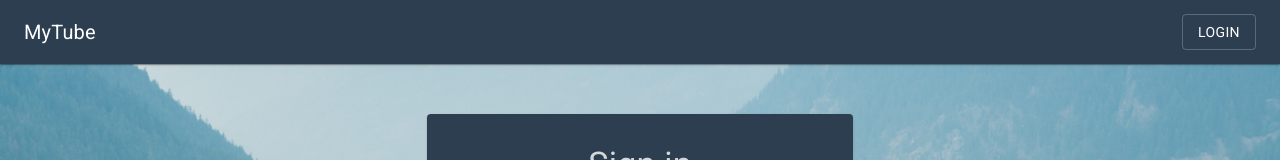
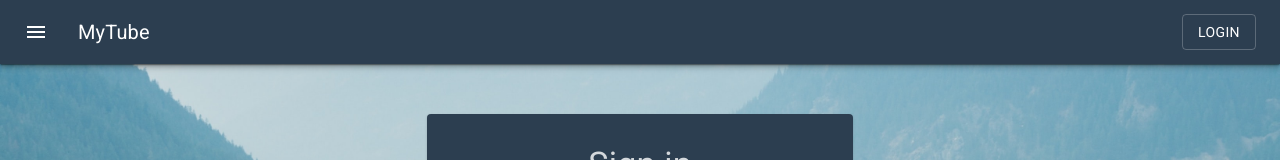
Before and after one commit to serendave/myTube, a React (Create React App) app: page /login in a window 1280 px wide. Shown: the top 160 px of the page. Built offline with nearby package versions, Linux system fonts and the light colour scheme.

Commit message:
added advanced sidebar

```diff
--- a/package.json
+++ b/package.json
@@ -10,6 +10,7 @@
     "@testing-library/user-event": "^7.1.2",
     "axios": "^0.19.2",
     "classnames": "^2.2.6",
+    "clsx": "^1.1.1",
     "node-sass": "^4.14.1",
     "react": "^16.13.1",
     "react-dom": "^16.13.1",
--- a/src/App.js
+++ b/src/App.js
@@ -1,6 +1,6 @@
-import React, { Fragment, useEffect, useCallback } from "react";
+import React, { Fragment, useEffect, useCallback, useState } from "react";
 import { Route, Switch, Redirect } from "react-router-dom";
-import { ThemeProvider } from "@material-ui/core/styles";
+import { ThemeProvider, makeStyles } from "@material-ui/core/styles";
 import theme from "./theme/default";
 
 import { useDispatch, useSelector } from "react-redux";
@@ -10,15 +10,37 @@ import Mainpage from "./containers/Mainpage/Mainpage";
 import Loginpage from "./containers/Loginpage/Loginpage";
 import Header from "./components/Header/Header";
 
+const sideBarWidth = 165;
+
+const useStyles = makeStyles({
+    root: {
+        display: "flex",
+        flexDirection: "column",
+        minHeight: "inherit"
+    }
+});
+
 const App = () => {
+    const styles = useStyles();
+
     const dispatch = useDispatch();
+    const [sideBarOpen, setSideBarOpen] = useState(false);
+
+    const openSideBarHandler = () => {
+        setSideBarOpen(true);
+    };
+
+    const closeSideBarHandler = () => {
+        setSideBarOpen(false);
+    };
 
     const isAuthenticated = useSelector((state) => state.auth.token !== null);
     const onTryAutoLogin = useCallback(() => dispatch(action.authCheckState()), [dispatch]);
 
     useEffect(() => {
         onTryAutoLogin();
-    }, [onTryAutoLogin]);
+        console.log(sideBarOpen);
+    }, [onTryAutoLogin, sideBarOpen]);
 
     let routes = (
         <Fragment>
@@ -32,7 +54,17 @@ const App = () => {
             <Fragment>
                 <Redirect to="/videos" />
                 <Switch>
-                    <Route path="/videos" component={Mainpage} />
+                    <Route
+                        path="/videos"
+                        render={(props) => (
+                            <Mainpage
+                                {...props}
+                                sideBar={sideBarOpen}
+                                sideBarClosed={closeSideBarHandler}
+                                sideBarWidth={sideBarWidth}
+                            />
+                        )}
+                    />
                     <Route path="/login" component={Loginpage} />
                 </Switch>
             </Fragment>
@@ -41,10 +73,14 @@ const App = () => {
 
     return (
         <ThemeProvider theme={theme}>
-            <Fragment>
-                <Header />
+            <div className={styles.root}>
+                <Header
+                    sideBar={sideBarOpen}
+                    sideBarOpened={openSideBarHandler}
+                    sideBarWidth={sideBarWidth}
+                />
                 {routes}
-            </Fragment>
+            </div>
         </ThemeProvider>
     );
 };
--- a/src/components/AddElement/AddCollection/AddCollection.js
+++ b/src/components/AddElement/AddCollection/AddCollection.js
@@ -6,13 +6,14 @@ import * as actions from "../../../store/actions/actionCreators/videos";
 import Menu from "@material-ui/core/Menu";
 import IconButton from "@material-ui/core/IconButton";
 import AddIcon from "@material-ui/icons/Add";
-import { InputBase, Button, makeStyles, Typography } from "@material-ui/core";
+import { InputBase, Button, makeStyles, Typography, ListItemIcon, ListItem, ListItemText } from "@material-ui/core";
+import { withStyles } from "@material-ui/core/styles";
 
 const useStyles = makeStyles({
     menu: {
         "& ul": {
             padding: 10,
-        }
+        },
     },
     inputBox: {
         display: "flex",
@@ -25,6 +26,12 @@ const useStyles = makeStyles({
         padding: "5px 10px",
     },
 });
+
+const CustomListItemIcon = withStyles({
+    root: {
+        minWidth: 50,
+    },
+})((props) => <ListItemIcon {...props} />);
 
 const AddCollection = () => {
     const styles = useStyles();
@@ -39,7 +46,7 @@ const AddCollection = () => {
         onCollectionCreate(collectionName);
 
         setCollectionName("");
-    }
+    };
 
     const openMenuHandler = (event) => {
         setAnchorEl(event.currentTarget);
@@ -55,9 +62,12 @@ const AddCollection = () => {
 
     return (
         <div>
-            <IconButton aria-controls="add-collection" aria-haspopup="true" onClick={openMenuHandler}>
-                <AddIcon />
-            </IconButton>
+            <ListItem button aria-controls="add-collection" aria-haspopup="true" onClick={openMenuHandler}>
+                <CustomListItemIcon>
+                    <AddIcon />
+                </CustomListItemIcon>
+                <ListItemText primary="Add new" />
+            </ListItem>
             <Menu
                 id="add-collection"
                 anchorEl={anchorEl}
@@ -77,7 +87,7 @@ const AddCollection = () => {
                         value={collectionName}
                         placeholder="Collection name"
                         className={styles.input}
-                        onKeyDown={e => {
+                        onKeyDown={(e) => {
                             if (e.key === "Enter") {
                                 createCollectionHandler();
                             }
--- a/src/components/Header/Header.js
+++ b/src/components/Header/Header.js
@@ -21,8 +21,10 @@ import Paper from "@material-ui/core/Paper";
 import Snackbar from "@material-ui/core/Snackbar";
 import IconButton from "@material-ui/core/IconButton";
 import CheckCircleIcon from "@material-ui/icons/CheckCircle";
+import MenuIcon from "@material-ui/icons/Menu";
+import clsx from "clsx";
 
-const useStyles = makeStyles({
+const useStyles = makeStyles((theme) => ({
     root: {
         alignItems: "center",
     },
@@ -35,16 +37,40 @@ const useStyles = makeStyles({
     snackBar: {
         "& > *": {
             backgroundColor: "#2c3e50",
-            color: "#fff"
-        }
+            color: "#fff",
+        },
     },
     successIcon: {
         fill: "#4caf50",
     },
-});
+    menuButton: {
+        marginRight: 18,
+    },
+    hide: {
+        display: "none",
+    },
+    appBar: {
+        zIndex: theme.zIndex.drawer + 1,
+        transition: theme.transitions.create(["width", "margin"], {
+            easing: theme.transitions.easing.sharp,
+            duration: theme.transitions.duration.leavingScreen,
+        }),
+        height: 64
+    },
+    appBarShift: (props) => ({
+        marginLeft: props.sideBarWidth,
+        width: `calc(100% - ${props.sideBarWidth}px)`,
+        transition: theme.transitions.create(["width", "margin"], {
+            easing: theme.transitions.easing.sharp,
+            duration: theme.transitions.duration.enteringScreen,
+        }),
+    }),
+}));
 
 const Header = (props) => {
-    const styles = useStyles();
+    const styles = useStyles(props);
+
+    const { sideBar, sideBarOpened } = props;
     const [snackBarVisible, setSnackBarVisible] = useState(false);
 
     // Redux state
@@ -65,14 +91,13 @@ const Header = (props) => {
     const closeSnackBar = () => setSnackBarVisible(false);
 
     const saveDataHandler = () => {
-        axios.put(`${databaseUrl}/users.json?auth=${userInfo.token}`, {
+        axios
+            .put(`${databaseUrl}/users.json?auth=${userInfo.token}`, {
                 [userInfo.userId]: {
                     ...videosInfo,
                 },
             })
             .then((response) => {
-                console.log(response);
-
                 openSnackBar();
             })
             .catch((error) => {
@@ -85,6 +110,8 @@ const Header = (props) => {
             Login
         </Button>
     );
+
+    let menuButton = null;
 
     if (isAuthenticated) {
         buttons = (
@@ -104,7 +131,7 @@ const Header = (props) => {
                         open={snackBarVisible}
                         autoHideDuration={2500}
                         classes={{
-                            root: styles.snackBar
+                            root: styles.snackBar,
                         }}
                         onClose={closeSnackBar}
                         message="Data saved successfully"
@@ -119,10 +146,25 @@ const Header = (props) => {
         );
     }
 
+    if (sideBar !== null) {
+        menuButton = (
+            <IconButton
+                color="inherit"
+                aria-label="open drawer"
+                onClick={sideBarOpened}
+                edge="start"
+                className={clsx(styles.menuButton, { [styles.hide]: sideBar })}
+            >
+                <MenuIcon />
+            </IconButton>
+        );
+    }
+
     return (
-        <AppBar position="static">
+        <AppBar position="static" className={clsx(styles.appBar, { [styles.appBarShift]: sideBar })}>
             <Paper square>
                 <Toolbar className={styles.root}>
+                    {menuButton}
                     <Typography variant="h6" className={styles.title}>
                         MyTube
                     </Typography>
--- a/src/components/Sidebar/Sidebar.js
+++ b/src/components/Sidebar/Sidebar.js
@@ -1,32 +1,64 @@
 import React from "react";
 import { NavLink } from "react-router-dom";
 
-import IconButton from "@material-ui/core/IconButton";
-import SearchIcon from "@material-ui/icons/Search";
-import FavoriteIcon from "@material-ui/icons/Favorite";
-import ThumbUpIcon from "@material-ui/icons/ThumbUp";
-import FolderIcon from "@material-ui/icons/Folder";
-import { Paper, Divider } from "@material-ui/core";
-import { makeStyles } from "@material-ui/core/styles";
+// Material UI
+import { Paper, Divider, Drawer, List, CssBaseline } from "@material-ui/core";
+import { makeStyles, useTheme, withStyles } from "@material-ui/core/styles";
 import AddCollection from "../AddElement/AddCollection/AddCollection";
 import { useSelector } from "react-redux";
+import clsx from "clsx";
+
+// Material UI icons
+import IconButton from "@material-ui/core/IconButton";
+import ThumbUpIcon from "@material-ui/icons/ThumbUp";
+import FavoriteIcon from "@material-ui/icons/Favorite";
+import SearchIcon from "@material-ui/icons/Search";
+import FolderIcon from "@material-ui/icons/Folder";
+import ChevronLeftIcon from "@material-ui/icons/ChevronLeft";
+import ChevronRightIcon from "@material-ui/icons/ChevronRight";
+import ListItem from "@material-ui/core/ListItem";
+import ListItemIcon from "@material-ui/core/ListItemIcon";
+import ListItemText from "@material-ui/core/ListItemText";
 
 const useStyles = makeStyles((theme) => ({
-    sidebar: {
-        width: 70,
-        height: "100%",
+    sideBar: (props) => ({
+        width: props.sideBarWidth,
+        flexShrink: 0,
+        whiteSpace: "nowrap",
+        minHeight: "inherit",
+        height: 1,
+    }),
+    sideBarOpen: (props) => ({
+        width: props.sideBarWidth,
+        transition: theme.transitions.create("width", {
+            easing: theme.transitions.easing.sharp,
+            duration: theme.transitions.duration.enteringScreen,
+        }),
+    }),
+    sideBarClose: {
+        transition: theme.transitions.create("width", {
+            easing: theme.transitions.easing.sharp,
+            duration: theme.transitions.duration.leavingScreen,
+        }),
+        overflowX: "hidden",
+        width: theme.spacing(8) + 1,
+        // [theme.breakpoints.up("sm")]: {
+        //     width: theme.spacing(9) + 1,
+        // },
+    },
+    paper: {
+        position: "static",
+    },
+    toolbar: {
         display: "flex",
-        flexDirection: "column",
         alignItems: "center",
+        justifyContent: "flex-end",
+        padding: theme.spacing(0, 1),
+        ...theme.mixins.toolbar,
     },
-    root: {
-        height: "100%",
-        "& > * > *": {
-            margin: theme.spacing(1),
-        },
-        "& > * svg": {
-            fontSize: 30,
-        },
+    content: {
+        flexGrow: 1,
+        padding: theme.spacing(3),
     },
     favoriteIcon: {
         fill: "#ffc107",
@@ -34,55 +66,106 @@ const useStyles = makeStyles((theme) => ({
     likedIcon: {
         fill: "#f50057",
     },
+    listItemIcon: {
+        minWidth: 46,
+    },
 }));
 
+const CustomListItemIcon = withStyles({
+    root: {
+        minWidth: 50,
+    },
+})((props) => <ListItemIcon {...props} />);
+
 const Sidebar = (props) => {
-    const classes = useStyles();
+    const styles = useStyles(props);
+    const theme = useTheme();
+
+    const { open, sideBarClosed } = props;
 
     const customCollections = useSelector((state) => state.videos.collections);
 
     const collections = [];
     for (let collectionId in customCollections) {
-        collections.push(collectionId);
+        collections.push({ name: customCollections[collectionId].name, id: collectionId });
     }
 
-    const collectionsFolders = collections.map((collectionId) => {
-        const link = `/videos/${collectionId}`;
+    const collectionsFolders = collections.map((collection) => {
+        const link = `/videos/${collection.id}`;
+
+        let name = collection.name;
+        if (collection.name.length > 10) {
+            name = collection.name.substr(0, 9) + "...";
+        }
 
         return (
-            <NavLink to={link} key={collectionId}>
-                <IconButton>
-                    <FolderIcon />
-                </IconButton>
+            <NavLink to={link} key={collection.id}>
+                <ListItem button>
+                    <CustomListItemIcon>
+                        <FolderIcon />
+                    </CustomListItemIcon>
+                    <ListItemText primary={name} />
+                </ListItem>
             </NavLink>
         );
     });
 
     return (
-        <div className={classes.sidebar}>
+        <Drawer
+            variant="permanent"
+            className={clsx(styles.sideBar, {
+                [styles.sideBarOpen]: open,
+                [styles.sideBarClose]: !open,
+            })}
+            classes={{
+                paper: clsx(styles.paper, {
+                    [styles.sideBarOpen]: open,
+                    [styles.sideBarClose]: !open,
+                }),
+            }}
+            style={{
+                marginTop: -64,
+                height: "calc(100% + 64px)",
+            }}
+        >
+            <div className={styles.toolbar}>
+                <IconButton onClick={sideBarClosed}>
+                    {theme.direction === "rtl" ? <ChevronRightIcon /> : <ChevronLeftIcon />}
+                </IconButton>
+            </div>
             <Divider />
-            <Paper square className={classes.root}>
+            <CssBaseline />
+            <List>
                 <NavLink to="/videos/search">
-                    <IconButton aria-label="search">
-                        <SearchIcon />
-                    </IconButton>
+                    <ListItem button>
+                        <CustomListItemIcon classes={{ root: styles.CustomListItemIcon }}>
+                            <SearchIcon />
+                        </CustomListItemIcon>
+                        <ListItemText primary="Search" />
+                    </ListItem>
                 </NavLink>
                 <NavLink to="/videos/favorites">
-                    <IconButton aria-label="favorites">
-                        <FavoriteIcon className={classes.favoriteIcon} />
-                    </IconButton>
+                    <ListItem button>
+                        <CustomListItemIcon>
+                            <FavoriteIcon className={styles.favoriteIcon} />
+                        </CustomListItemIcon>
+                        <ListItemText primary="Favorites" />
+                    </ListItem>
                 </NavLink>
                 <NavLink to="/videos/liked">
-                    <IconButton aria-label="liked">
-                        <ThumbUpIcon className={classes.likedIcon} />
-                    </IconButton>
+                    <ListItem button>
+                        <CustomListItemIcon>
+                            <ThumbUpIcon className={styles.likedIcon} />
+                        </CustomListItemIcon>
+                        <ListItemText primary="Liked" />
+                    </ListItem>
                 </NavLink>
+                <Divider />
                 {collectionsFolders}
-                <div>
-                    <AddCollection />
-                </div>
-            </Paper>
-        </div>
+                <Divider />
+                <AddCollection />
+            </List>
+        </Drawer>
     );
 };
 
--- a/src/components/Video/VideoContainer/VideoContainer.js
+++ b/src/components/Video/VideoContainer/VideoContainer.js
@@ -9,13 +9,13 @@ const useStyles = makeStyles({
         minHeight: (props) => props.minHeight ?? 350,
         position: "relative",
         backgroundColor: "#384f66",
-        marginBottom: "3rem"
+        marginBottom: "3rem",
     },
     videosContainer: {
         display: "grid",
         gridTemplateColumns: "repeat(auto-fit, minmax(300px, 1fr))",
         alignItems: "start",
-        gridGap: 15
+        gridGap: 15,
     },
     message: {
         position: "absolute",
@@ -24,12 +24,15 @@ const useStyles = makeStyles({
         transform: "translate(-50%, -50%)",
     },
     gutter: {
-        marginBottom: 20
-    }
+        marginBottom: 20,
+    },
+    heading: {
+        textTransform: "capitalize",
+    },
 });
 
 const VideoContainer = (props) => {
-    const { videos, loading, videosType, collectionType } = props;
+    const { videos, loading, videosType, collectionType, collectionTitle } = props;
     const styles = useStyles(props);
 
     let message = null;
@@ -37,27 +40,27 @@ const VideoContainer = (props) => {
 
     if (videosType === "search") {
         message = "Type something in the search bar to see the results";
-        heading = (
-            <Typography variant="h4">
-                Search Results
-            </Typography>
-        );
+        heading = <Typography variant="h4">Search Results</Typography>;
     } else if (videosType === "collection") {
         message = "There is no videos in the collection yet";
     }
 
-    if (collectionType === "favorites") {
-        heading = (
-            <Typography variant="h4">
-                Favorite videos
-            </Typography>
-        );
-    } else if (collectionType === "liked") {
-        heading = (
-            <Typography variant="h4">
-                Liked videos
-            </Typography>
-        );
+    switch (collectionType) {
+        case "favorites":
+            heading = <Typography variant="h4">Favorite videos</Typography>;
+            break;
+        case "liked":
+            heading = <Typography variant="h4">Liked videos</Typography>;
+            break;
+        case "custom":
+            heading = (
+                <Typography variant="h4" className={styles.heading}>
+                    {collectionTitle}
+                </Typography>
+            );
+            break;
+        default:
+            break;
     }
 
     let content = (
--- a/src/index.css
+++ b/src/index.css
@@ -19,3 +19,8 @@ html {
     padding: 0;
     box-sizing: inherit;
 }
+
+a:any-link {
+    color: inherit;
+    text-decoration: none;
+}
```
Also changed, not shown: src/containers/Collection/Collection.js (+14 -3 lines), src/containers/Mainpage/Mainpage.js (+9 -6 lines), 1 other file (tests, documents, lock files or other folders).
